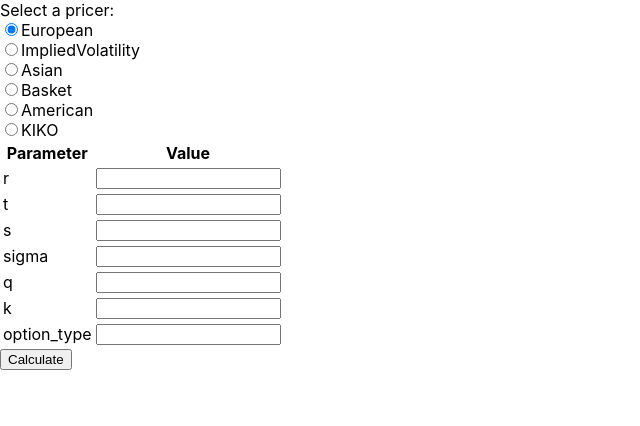
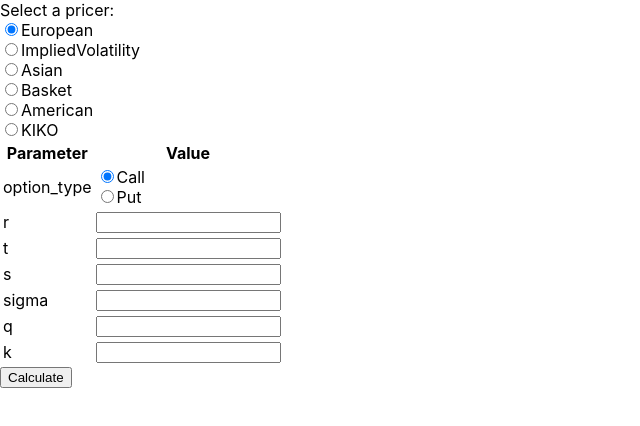
Before and after one commit to martinhmfong/OptionPricer, a React (Create React App) app: page / in a window 1280 px wide. Shown: the top 426 px of the page, without its empty margins (0-640 px from the left). Built offline with nearby package versions, Linux system fonts and the light colour scheme.

Commit message:
handled the option selector

```diff
--- a/src/components/ParameterSetter.js
+++ b/src/components/ParameterSetter.js
@@ -2,22 +2,57 @@ import React from 'react';
 
 const ParameterSetter = (prop) => {
   const display_params = {
-    European: ["r", "t", "s", "sigma", "q", "k", "option_type"],
-    ImpliedVolatility: ["r", "t", "s", "q", "k", "option_type", "option_price"],
-    Asian: ["r", "t", "s", "sigma", "k", "option_type", "mean_method", "n", "m", "is_control_variate"],
-    Basket: ["r", "t", "s", "sigma", "s2", "sigma2", "k", "option_type", "mean_method", "m", "is_control_variate"],
-    American: ["r", "t", "s", "sigma", "k", "option_type", "n"],
-    KIKO: ["r", "t", "s", "sigma", "k", "option_type", "n", "m", "barrier_low", "barrier_high", "rebate"],
+    European: ["r", "t", "s", "sigma", "q", "k"],
+    ImpliedVolatility: ["r", "t", "s", "q", "k", "option_price"],
+    Asian: ["r", "t", "s", "sigma", "k", "mean_method", "n", "m", "is_control_variate", "use_simulation"],
+    Basket: ["r", "t", "s", "sigma", "s2", "sigma2", "k", "mean_method", "m", "is_control_variate", "use_simulation"],
+    American: ["r", "t", "s", "sigma", "k", "n"],
+    KIKO: ["r", "t", "s", "sigma", "k", "n", "m", "barrier_low", "barrier_high", "rebate"],
   }
-  // todo set the use simulation to false/true
   const handleParameterChange = (event) => {
     const { name, value } = event.target;
+    if (name === "mean_method") {
+      if (prop.parameters["mean_method"] === "Arithmetic") {
+        prop.setParameters((prevParameters) => ({
+          ...prevParameters,
+          use_simulation: true,
+        }));
+      }
+      if (prop.parameters["mean_method"] === "Geometric") {
+        prop.setParameters((prevParameters) => ({
+          ...prevParameters,
+          use_simulation: false,
+        }));
+      }
+    }
     prop.setParameters((prevParameters) => ({
       ...prevParameters,
-      [name]: parseFloat(value),
+      [name]: isNaN(parseFloat(value)) ? value : parseFloat(value),
     }));
   };
+
   const show_parameters = display_params[prop.pricer]
+
+  const create_option_type = (
+    <tr>
+      <td>option_type</td>
+      <td>
+        {["Call", "Put"].map((choice) => (
+          <div key={choice}>
+            <input
+              type="radio"
+              key={choice}
+              name="option_type"
+              value={choice}
+              checked={choice === prop.parameters["option_type"]}
+              onChange={handleParameterChange}
+            />
+            <label htmlFor={choice}>{choice}</label>
+          </div>
+        ))}
+      </td>
+    </tr>)
+
   return (
     <table>
       <tbody>
@@ -25,15 +60,17 @@ const ParameterSetter = (prop) => {
         <th>Parameter</th>
         <th>Value</th>
       </tr>
+      {create_option_type}
       {show_parameters.map(i => (
         <tr>
           <td>{i}</td>
           <td>
-            <input type="number"
-                   name={i}
-                   key={i}
-                   value={prop.parameters[i]}
-                   onChange={handleParameterChange}
+            <input
+              type="text"
+              name={i}
+              key={i}
+              value={prop.parameters[i]}
+              onChange={handleParameterChange}
             />
           </td>
         </tr>
--- a/src/components/Pricer.js
+++ b/src/components/Pricer.js
@@ -13,7 +13,7 @@ const OptionPricer = () => {
     rho: null,
     q: null,
     k: null,
-    option_type: null,
+    option_type: "Call",
     mean_method: null,
     option_price: null,
     n: null,
--- a/src/components/PricerChoice.js
+++ b/src/components/PricerChoice.js
@@ -10,7 +10,7 @@ const PriceSelector = (prop) => {
         <div key={choice}>
           <input
             type="radio"
-            id={choice}
+            key={choice}
             name={choice}
             value={choice}
             checked={choice === prop.pricer}
```
Also changed, not shown: 1 other file (tests, documents, lock files or other folders).
